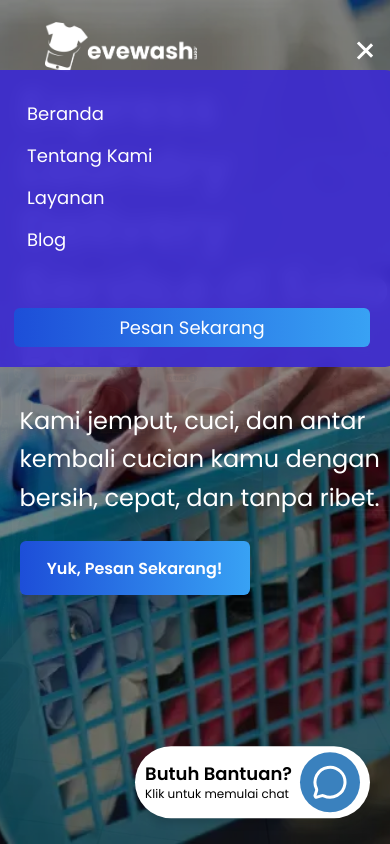
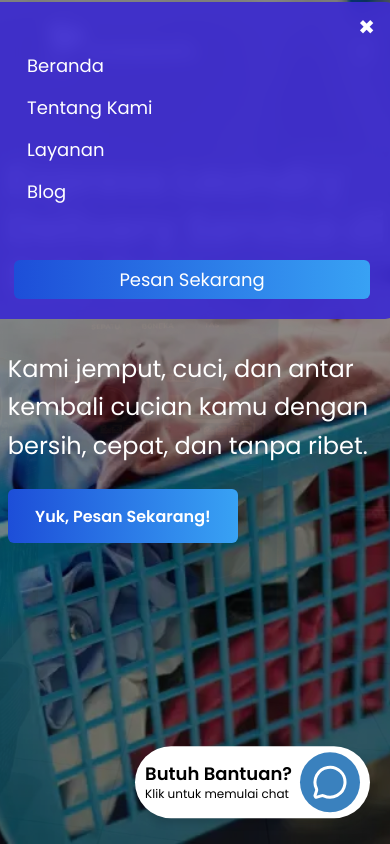
Before and after one commit to renitan448844/cobalaundry, a React (Create React App) app: page / in a window 390 px wide. Both pictures are taken after a click on the element 365 px from the left and 50 px from the top of the page. Shown: the top 844 px of the page. Built offline with nearby package versions, Linux system fonts and the light colour scheme.

Commit message:
responsive chatbot

```diff
--- a/src/components/Chatbot.jsx
+++ b/src/components/Chatbot.jsx
@@ -1,5 +1,5 @@
 import React, { useState } from "react";
-import { MessageCircle } from "lucide-react";
+import { MessageCircle, X } from "lucide-react";
 import "../styles/Chatbot.css";
 
 export default function Chatbot() {
@@ -10,10 +10,15 @@ export default function Chatbot() {
     <div className="chatbot-wrapper">
       {isOpen && (
         <div className="chat-popup">
+          {/* Tombol Close di pojok kanan atas */}
+          <button className="chat-close-top" onClick={toggleChat}>
+            <X size={20} />
+          </button>
+
           <div className="chat-header">
             <span>Chat Admin</span>
-            <button className="close-btn" onClick={toggleChat}>✕</button>
           </div>
+
           <div className="chat-body iframe-container">
             <iframe
               src="https://cdn.botpress.cloud/webchat/v3.2/shareable.html?configUrl=https://files.bpcontent.cloud/2025/08/13/02/20250813023102-CXQS6IZA.json"
--- a/src/components/Navbar.jsx
+++ b/src/components/Navbar.jsx
@@ -22,6 +22,7 @@ export default function Navbar() {
     <nav
       className={`navbar ${scrolled ? "navbar-scrolled" : "navbar-transparent"}`}
     >
+      {/* Logo */}
       <div className="navbar-logo">
         <img
           src={logo}
@@ -30,23 +31,27 @@ export default function Navbar() {
         />
       </div>
 
-      <div
-        className={`menu-toggle ${menuOpen ? "active" : ""}`}
-        onClick={toggleMenu}
-      >
+      {/* Tombol hamburger */}
+      <div className="menu-toggle" onClick={toggleMenu}>
         <span></span>
         <span></span>
         <span></span>
       </div>
 
+      {/* Kotak menu */}
       <div className={`navbar-right ${menuOpen ? "open" : ""}`}>
+        {/* Tombol silang di pojok kiri atas */}
+        <span className="close-btn" onClick={() => setMenuOpen(false)}>✖</span>
+
         <ul className="navbar-menu">
-          <li><a href="#home">Beranda</a></li>
-          <li><a href="#about">Tentang Kami</a></li>
-          <li><a href="#services">Layanan</a></li>
-          <li><a href="#blog">Blog</a></li>
+          <li><a href="#home" onClick={() => setMenuOpen(false)}>Beranda</a></li>
+          <li><a href="#about" onClick={() => setMenuOpen(false)}>Tentang Kami</a></li>
+          <li><a href="#services" onClick={() => setMenuOpen(false)}>Layanan</a></li>
+          <li><a href="#blog" onClick={() => setMenuOpen(false)}>Blog</a></li>
         </ul>
-        <a href="#order" className="navbar-btn">Pesan Sekarang</a>
+        <a href="#order" className="navbar-btn" onClick={() => setMenuOpen(false)}>
+          Pesan Sekarang
+        </a>
       </div>
     </nav>
   );
--- a/src/styles/Chatbot.css
+++ b/src/styles/Chatbot.css
@@ -124,11 +124,37 @@
   display: block;
 }
 
-@media (max-width: 400px) {
+.chat-close-top {
+  position: absolute;
+  top: 10px;
+  right: 10px;
+  background: transparent;
+  border: none;
+  color: #fcfafa;
+  font-size: 20px;
+  cursor: pointer;
+  z-index: 10;
+  transition: transform 0.2s ease;
+}
+
+.chat-close-top:hover {
+  transform: scale(1.2);
+  color: #070707;
+}
+
+
+@media (max-width: 768px) {
   .chat-popup {
     width: 300px;
     height: 450px;
     right: 10px;
     bottom: 10px;
   }
+
+.chat-popup iframe {
+  width: 100%;
+  height: 100%;
+  border: none;
+  display: block;
 }
+}
--- a/src/styles/HeroSection.css
+++ b/src/styles/HeroSection.css
@@ -23,7 +23,7 @@
   color: white;
   max-width: 700px;
   margin-left: 5%;
-  margin-top: 20%;
+  margin-top: 15%;
 }
 
 .hero-content h1 {
@@ -31,7 +31,6 @@
   font-weight: 700;
   margin-bottom: 1.2rem;
   line-height: 1.2;
-
 }
 
 .hero-content p {
@@ -56,12 +55,20 @@
 .hero-btn:hover {
   background: linear-gradient(to right, #163bb0, #2c8ce0);
 }
-    @media (max-width: 767px) {
-      .hero-content h1 {
-  font-size: 50px;
+
+  @media (max-width: 768px) {
+  .hero-content h1 {
+  font-size: 40px;
   font-weight: 700;
-  margin-bottom: 1.2rem;
+  margin-bottom: 50px;
   line-height: 1.2;
+}
 
+.hero-content {
+  position: relative;
+  color: white;
+  max-width: 700px;
+  margin-left: 2%;
+  margin-top: 40%;
 }
     }
--- a/src/styles/Navbar.css
+++ b/src/styles/Navbar.css
@@ -24,7 +24,6 @@
   height: 70px;
 }
 
-/* Logo */
 .navbar-logo img {
   height: 50px;
   transition: filter 0.3s ease, height 0.3s ease;
@@ -108,11 +107,25 @@
   transform: rotate(-45deg) translate(5px, -5px);
 }
 
-/* Responsive Mobile */
+.close-btn {
+  position: absolute;
+  top: 10px;
+  right: 25px;
+  font-size: 20px;
+  color: white;
+  cursor: pointer;
+  display: none;
+  z-index: 1001;
+}
+
+.navbar-right.open .close-btn {
+  display: block;
+}
+
 @media (max-width: 768px) {
   .navbar-right {
     position: absolute;
-    top: 70px;
+    top: 2px;
     right: 0;
     background: rgba(60, 43, 207, 0.932);
     backdrop-filter: blur(8px);
@@ -125,7 +138,7 @@
     visibility: hidden;
     transition: 0.3s ease;
     border-radius: 15px;
-    padding-top: 30px;
+    padding-top: 50px;
   }
 
   .navbar-right.open {
```
